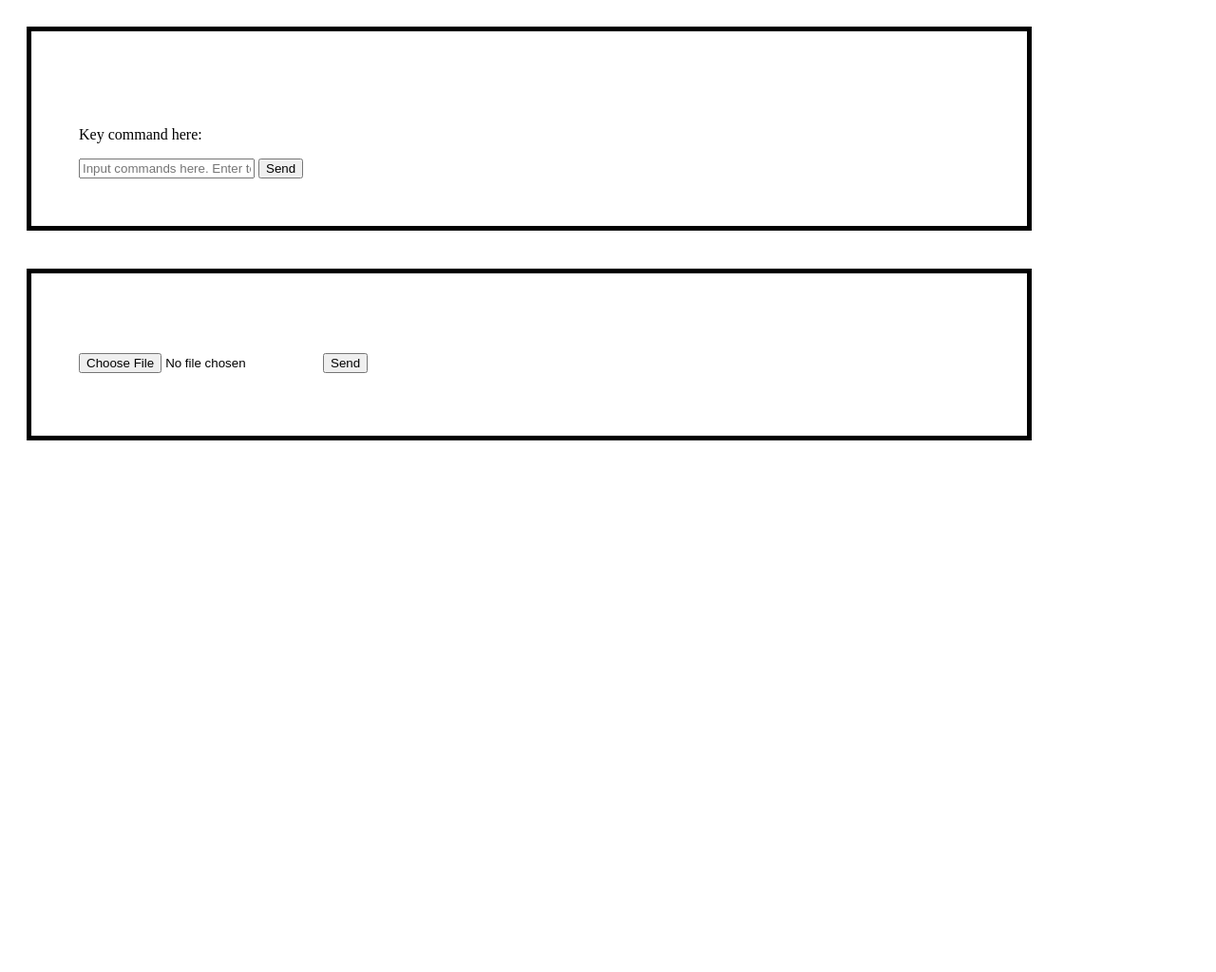
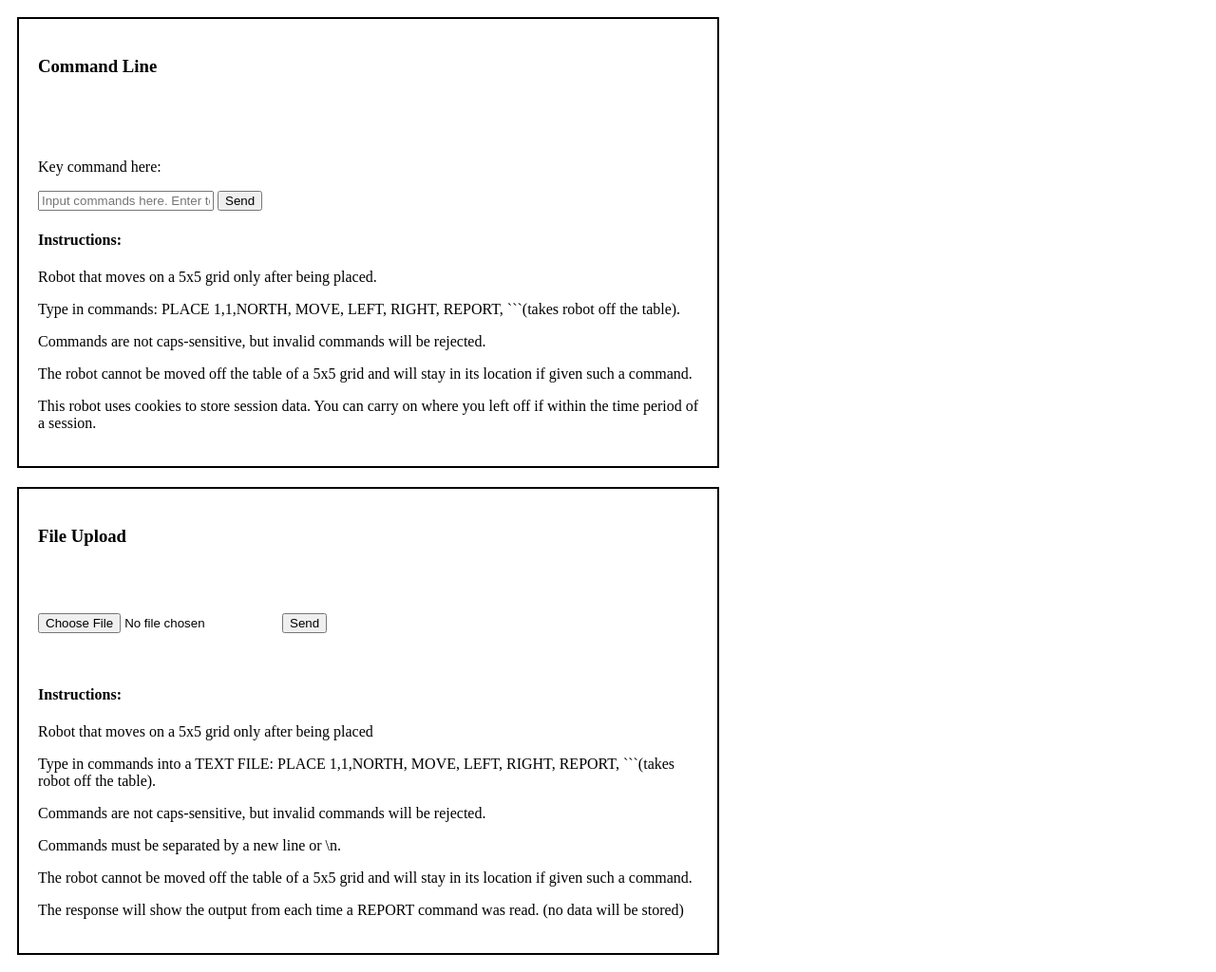
Before and after one commit to abhijcb95/toy_robot, a Flask app: template templates/index.html in a window 1280 px wide. Shown: the whole page at 95% size. Before the commit the page ends 464 px from the top, so only its background shows below. Run offline with Flask 2, Linux system fonts and the light colour scheme; the template is opened without the code that fills it: most values are stand-ins (such as "Sample title", 1, 10 or a date in 2020).

Commit message:
v3-1 final version

````diff
--- a/main.py
+++ b/main.py
@@ -1,19 +1,5 @@
-# Copyright 2018 Google LLC
-#
-# Licensed under the Apache License, Version 2.0 (the "License");
-# you may not use this file except in compliance with the License.
-# You may obtain a copy of the License at
-#
-#     http://www.apache.org/licenses/LICENSE-2.0
-#
-# Unless required by applicable law or agreed to in writing, software
-# distributed under the License is distributed on an "AS IS" BASIS,
-# WITHOUT WARRANTIES OR CONDITIONS OF ANY KIND, either express or implied.
-# See the License for the specific language governing permissions and
-# limitations under the License.
-
-# [START gae_python38_app]
-# [START gae_python3_app]
+# deploys the frontend webpage for toy-robot using flask framework
+# calls the cli & file_upload api using the url and api_keys for security
 
 from uuid import uuid4
 
@@ -29,11 +15,7 @@ sessions = db.collection('sessions')
 
 @firestore.transactional
 def get_session_data(transaction, session_id):
-    """ Looks up (or creates) the session with the given session_id.
-        Creates a random session_id if none is provided. Increments
-        the number of views in this session. Updates are done in a
-        transaction to make sure no saved increments are overwritten.
-    """
+
     if session_id is None:
         session_id = str(uuid4())   # Random, unique identifier
 
@@ -68,10 +50,4 @@ def home():
 
 
 if __name__ == '__main__':
-    # This is used when running locally only. When deploying to Google App
-    # Engine, a webserver process such as Gunicorn will serve the app. This
-    # can be configured by adding an `entrypoint` to app.yaml.
     app.run(host='127.0.0.1', port=8080)
-
-# [END gae_python3_app]
-# [END gae_python38_app]
--- a/requirements-test.txt
+++ /dev/null
@@ -1 +0,0 @@
-pytest==6.2.1
--- a/templates/index.html
+++ b/templates/index.html
@@ -6,18 +6,19 @@
             .inline-block-child {display: inline-block;}
 
             .box {
-                  width: 75%;
-                    border: 5px solid black;
-                    padding: 50px;
-                    margin: 20px;
-                    height: auto;
+                  width: 55%;
+                    border: 2px solid black;
+                    padding: 20px;
+                    margin: 10px;
+                    height: autopx;
             }
         </style>
 
     </head>
     <body>
-
+        <div>
             <div id="cli_box" class="inline-block-child box">
+                <h3 style="font-weight:bold">Command Line</h1><br>
                 <p id="cli_response" style="font-weight:bold" ></p><br>
 
                 <p>Key command here:</p>
@@ -48,9 +49,16 @@
                     }
                     });
                 </script>
+                <h4>Instructions:</h4>
+                <p>Robot that moves on a 5x5 grid only after being placed.</p>
+                <p>Type in commands: PLACE 1,1,NORTH, MOVE, LEFT, RIGHT, REPORT, ```(takes robot off the table).</p>
+                <p>Commands are not caps-sensitive, but invalid commands will be rejected.</p>
+                <p>The robot cannot be moved off the table of a 5x5 grid and will stay in its location if given such a command.</p>
+                <p>This robot uses cookies to store session data. You can carry on where you left off if within the time period of a session.</p>
             </div>
 
             <div id="file_upload_box" class="inline-block-child box">
+                <h3 style="font-weight:bold">File Upload</h1><br>
                 <p id="file_upload_response" style="font-weight:bold" ></p><br>
 
                 <input id="file_upload" class="inline-block-child" type="file">
@@ -90,6 +98,16 @@
                         });
                         }
                 </script>
+
+                <br>
+                <h4>Instructions:</h4>
+                <p>Robot that moves on a 5x5 grid only after being placed</p>
+                <p>Type in commands into a TEXT FILE: PLACE 1,1,NORTH, MOVE, LEFT, RIGHT, REPORT, ```(takes robot off the table).</p>
+                <p>Commands are not caps-sensitive, but invalid commands will be rejected.</p>
+                <p>Commands must be separated by a new line or \n.</p>
+                <p>The robot cannot be moved off the table of a 5x5 grid and will stay in its location if given such a command.</p>
+                <p>The response will show the output from each time a REPORT command was read. (no data will be stored)</p>
+            </div>
         </div>
 
 
````
Also changed, not shown: main_test.py (deleted, +0 -24 lines), README.md (deleted). Lines whose indentation alone changed are shown as unchanged.
